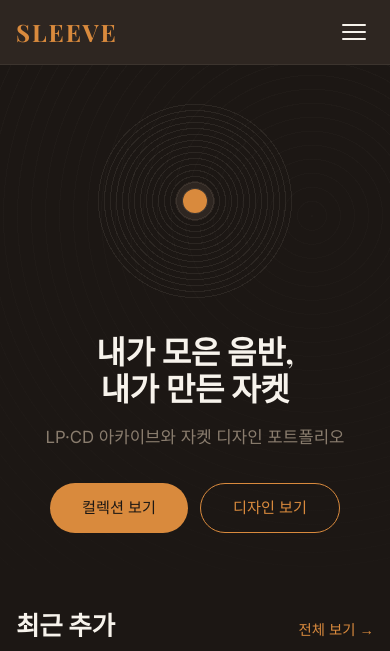
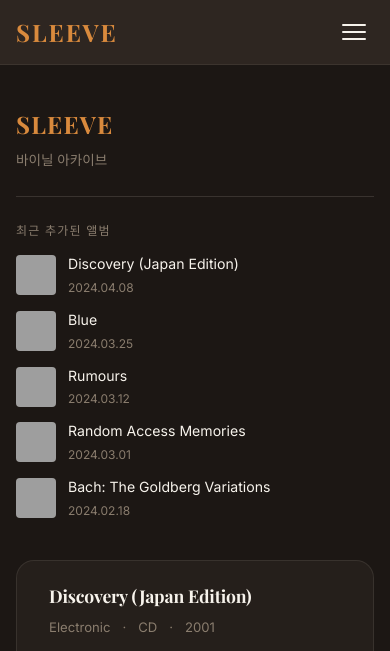
Before and after one commit to Kmg926/Std_Web_tech, a PHP site: page / in a window 390 px wide. Shown: the top 651 px of the page. Run offline with PHP 8.4, Linux system fonts and the light colour scheme; grey boxes are pictures that could not be loaded.

Commit message:
Feat(fe): rebuild index with sidebar+feed layout, fix album tracklist position

```diff
--- a/assets/css/pages.css
+++ b/assets/css/pages.css
@@ -616,3 +616,192 @@
   font-size: 0.95rem;
   word-break: break-all;
 }
+
+
+/* ============================ Main layout (index.html) ============================ */
+.main-layout {
+  display: grid;
+  grid-template-columns: 1fr;
+  gap: var(--space-7);
+  padding: var(--space-7) 0;
+}
+
+@media (min-width: 1200px) {
+  .main-layout {
+    grid-template-columns: 280px 1fr;
+    align-items: start;
+  }
+}
+
+/* Sidebar */
+.sidebar {
+  position: sticky;
+  top: calc(64px + var(--space-4));  /* navbar 높이 + 여백 */
+}
+
+.sidebar__intro {
+  margin-bottom: var(--space-5);
+}
+
+.sidebar__site-name {
+  font-family: var(--font-display);
+  font-size: 1.5rem;
+  font-weight: 700;
+  color: var(--amber);
+  letter-spacing: 0.05em;
+}
+
+.sidebar__tagline {
+  color: var(--muted);
+  font-size: 0.85rem;
+  margin-top: var(--space-1);
+}
+
+.sidebar__divider {
+  border: none;
+  border-top: 1px solid rgba(var(--line-rgb), 0.15);
+  margin: var(--space-5) 0;
+}
+
+.sidebar__section-label {
+  font-size: 0.75rem;
+  text-transform: uppercase;
+  letter-spacing: 0.1em;
+  color: var(--muted);
+  margin-bottom: var(--space-3);
+}
+
+.sidebar__list {
+  list-style: none;
+  padding: 0;
+  display: flex;
+  flex-direction: column;
+  gap: var(--space-3);
+}
+
+.sidebar__album-link {
+  display: flex;
+  align-items: center;
+  gap: var(--space-3);
+  color: inherit;
+  transition: color var(--transition-base);
+}
+
+.sidebar__album-link:hover .sidebar__album-title {
+  color: var(--amber);
+}
+
+.sidebar__thumb {
+  width: 40px;
+  height: 40px;
+  object-fit: cover;
+  border-radius: var(--radius-sm);
+  flex-shrink: 0;
+  background-color: var(--bg-surface);
+}
+
+.sidebar__album-info {
+  display: flex;
+  flex-direction: column;
+  gap: 2px;
+  min-width: 0;
+}
+
+.sidebar__album-title {
+  font-size: 0.88rem;
+  color: var(--paper);
+  white-space: nowrap;
+  overflow: hidden;
+  text-overflow: ellipsis;
+  transition: color var(--transition-base);
+}
+
+.sidebar__album-date {
+  font-size: 0.75rem;
+  color: var(--muted);
+}
+
+/* Feed (post cards) */
+.feed {
+  display: flex;
+  flex-direction: column;
+  gap: var(--space-8);
+}
+
+.post {
+  background-color: var(--bg-card);
+  border: 1px solid rgba(var(--line-rgb), 0.1);
+  border-radius: var(--radius-lg);
+  overflow: hidden;
+  transition: border-color var(--transition-base);
+}
+
+.post:hover {
+  border-color: rgba(var(--line-rgb), 0.3);
+}
+
+.post__header {
+  padding: var(--space-5) var(--space-6) 0;
+}
+
+.post__title {
+  font-family: var(--font-display);
+  font-size: clamp(1.1rem, 2vw, 1.4rem);
+  line-height: 1.3;
+  margin-bottom: var(--space-2);
+}
+
+.post__title a {
+  color: var(--paper);
+  transition: color var(--transition-base);
+}
+
+.post__title a:hover {
+  color: var(--amber);
+}
+
+.post__meta {
+  display: flex;
+  gap: var(--space-3);
+  color: var(--muted);
+  font-size: 0.82rem;
+  margin-bottom: var(--space-4);
+}
+
+.post__meta span + span::before {
+  content: '·';
+  margin-right: var(--space-3);
+}
+
+.post__cover-link {
+  display: block;
+}
+
+.post__cover {
+  width: 100%;
+  aspect-ratio: 16 / 9;
+  object-fit: cover;
+  display: block;
+  background-color: var(--bg-surface);
+}
+
+.post__body {
+  padding: var(--space-5) var(--space-6) var(--space-6);
+}
+
+.post__excerpt {
+  color: var(--cream);
+  line-height: 1.8;
+  margin-bottom: var(--space-4);
+}
+
+.post__more {
+  color: var(--amber);
+  font-size: 0.9rem;
+  font-weight: 500;
+  transition: color var(--transition-base);
+}
+
+.post__more:hover {
+  color: var(--amber-d);
+}
--- a/assets/js/album.js
+++ b/assets/js/album.js
@@ -122,10 +122,10 @@
         </ul>
 
         ${renderMoods(album.moods)}
+        ${renderTracks(album.tracks)}
       </div>
     </article>
 
-    ${renderTracks(album.tracks)}
     ${renderNote(album.note)}
     ${renderRelated()}
   `;
--- a/index.html
+++ b/index.html
@@ -16,127 +16,95 @@
 <body>
   <div id="navbar-placeholder"></div>
 
-  <main id="main-content">
+  <div class="container">
+    <div class="main-layout">
 
-    <!-- Hero -->
-    <section class="hero">
-      <div class="hero__content">
-        <div class="vinyl-ring hero__ring" aria-hidden="true"></div>
-        <h1>내가 모은 음반,<br>내가 만든 자켓</h1>
-        <p class="hero__subtitle">LP·CD 아카이브와 자켓 디자인 포트폴리오</p>
-        <div class="hero__actions">
-          <a class="btn-primary" href="collection.html">컬렉션 보기</a>
-          <a class="btn-outline" href="designs.html">디자인 보기</a>
+      <!-- 좌측 사이드바 -->
+      <aside class="sidebar" aria-label="사이드바">
+        <div class="sidebar__intro">
+          <p class="sidebar__site-name">SLEEVE</p>
+          <p class="sidebar__tagline">바이닐 아카이브</p>
         </div>
-      </div>
-    </section>
+        <hr class="sidebar__divider">
+        <div class="sidebar__recent">
+          <p class="sidebar__section-label">최근 추가된 앨범</p>
+          <ul id="sidebarAlbums" class="sidebar__list">
+            <li class="sidebar__list-item sidebar__list-item--loading">불러오는 중&hellip;</li>
+          </ul>
+        </div>
+      </aside>
 
-    <!-- 최근 추가 앨범 -->
-    <section class="section">
-      <div class="container">
-        <div class="section__header">
-          <h2>최근 추가</h2>
-          <a class="section__link" href="collection.html">전체 보기 &rarr;</a>
-        </div>
-        <div class="grid" id="recentAlbums">
+      <!-- 우측 메인 피드 -->
+      <main id="main-content" class="feed">
+        <div id="feedPosts">
           <p class="text-muted">불러오는 중&hellip;</p>
         </div>
-      </div>
-    </section>
+      </main>
 
-    <!-- 최근 디자인 -->
-    <section class="section">
-      <div class="container">
-        <div class="section__header">
-          <h2>최근 디자인</h2>
-          <a class="section__link" href="designs.html">전체 보기 &rarr;</a>
-        </div>
-        <div class="grid grid--3" id="recentDesigns">
-          <p class="text-muted">불러오는 중&hellip;</p>
-        </div>
-      </div>
-    </section>
-
-    <!-- 바이닐 문화 (정적) -->
-    <section class="section">
-      <div class="container">
-        <div class="section__header">
-          <h2>바이닐을 기록하는 방법</h2>
-        </div>
-        <div class="grid grid--3">
-
-          <article class="value-card">
-            <span class="value-card__mark" aria-hidden="true">&#9678;</span>
-            <h3 class="value-card__title">수집 &middot; Archive</h3>
-            <p class="value-card__desc">보유한 LP와 CD를 자켓, 트랙리스트, 감상평과 함께 한 장 한 장 기록합니다.</p>
-          </article>
-
-          <article class="value-card">
-            <span class="value-card__mark" aria-hidden="true">&#9671;</span>
-            <h3 class="value-card__title">창작 &middot; Portfolio</h3>
-            <p class="value-card__desc">직접 만든 자켓과 바이닐 디자인을 제작 의도와 과정과 함께 전시합니다.</p>
-          </article>
-
-          <article class="value-card">
-            <span class="value-card__mark" aria-hidden="true">&#9633;</span>
-            <h3 class="value-card__title">공유 &middot; Curation</h3>
-            <p class="value-card__desc">무드와 테마별 추천, 입문 가이드로 바이닐 문화를 함께 나눕니다.</p>
-          </article>
-
-        </div>
-      </div>
-    </section>
-
-  </main>
+    </div>
+  </div>
 
   <div id="footer-placeholder"></div>
 
   <script src="assets/js/components.js"></script>
   <script>
     (async () => {
-      const recentAlbumsEl = document.getElementById('recentAlbums');
-      const recentDesignsEl = document.getElementById('recentDesigns');
       const e = SLEEVE.escapeHTML;
+      const sidebarEl = document.getElementById('sidebarAlbums');
+      const feedEl = document.getElementById('feedPosts');
 
-      const [albums, designs] = await Promise.all([
-        SLEEVE.loadAlbums(),
-        SLEEVE.loadDesigns()
-      ]);
+      const albums = await SLEEVE.loadAlbums();
 
-      // 최근 앨범 4개 — 빈 데이터 방어
-      if (albums.length) {
-        recentAlbumsEl.innerHTML = albums.slice(0, 4).map((a) => `
-          <a class="card" href="album.html?id=${e(a.id)}">
-            <div class="card__cover">
-              ${a.is_limited ? '<span class="badge-limited">한정반</span>' : ''}
-              <img data-src="${e(a.cover_path)}" src="assets/img/ui/placeholder.svg" alt="${e(a.title)} 자켓" loading="lazy" onerror="this.onerror=null;this.src='assets/img/ui/placeholder.svg'">
-            </div>
-            <div class="card__body">
-              <p class="card__artist">${e(a.artist)}</p>
-              <h3 class="card__title">${e(a.title)}</h3>
-              <div class="card__meta"><span>${e(String(a.release_year))}</span><span>${e(a.format)}</span></div>
-            </div>
-          </a>
+      // created_at 내림차순 정렬 (문자열 "YYYY-MM-DD" 비교)
+      const sorted = albums
+        .slice()
+        .sort((a, b) => String(b.created_at).localeCompare(String(a.created_at)));
+
+      /* ---------- 사이드바: 최근 추가된 앨범 최대 5개 ---------- */
+      if (sorted.length) {
+        sidebarEl.innerHTML = sorted.slice(0, 5).map((a) => `
+          <li class="sidebar__list-item">
+            <a href="album.html?id=${e(a.id)}" class="sidebar__album-link">
+              <img class="sidebar__thumb" data-src="${e(a.cover_path)}" src="assets/img/ui/placeholder.svg" alt="${e(a.title)}" loading="lazy">
+              <span class="sidebar__album-info">
+                <span class="sidebar__album-title">${e(a.title)}</span>
+                <span class="sidebar__album-date">${e(SLEEVE.formatDate(a.created_at))}</span>
+              </span>
+            </a>
+          </li>
         `).join('');
       } else {
-        recentAlbumsEl.innerHTML = '<p class="text-muted">표시할 음반이 없습니다.</p>';
+        sidebarEl.innerHTML = '<li class="sidebar__list-item text-muted">표시할 음반이 없습니다.</li>';
       }
 
-      // 최근 디자인 3개 — 빈 데이터 방어
-      if (designs.length) {
-        recentDesignsEl.innerHTML = designs.slice(0, 3).map((d) => `
-          <a class="card" href="design.html?id=${e(d.id)}">
-            <div class="card__cover">
-              <img data-src="${e(d.thumb_path)}" src="assets/img/ui/placeholder.svg" alt="${e(d.title)} 디자인" loading="lazy" onerror="this.onerror=null;this.src='assets/img/ui/placeholder.svg'">
-            </div>
-            <div class="card__body">
-              <h3 class="card__title">${e(d.title)}</h3>
-              <p class="card__meta">${e(d.tools.join(', '))}</p>
-            </div>
-          </a>
-        `).join('');
+      /* ---------- 메인 피드: 전체 앨범 포스트 ---------- */
+      if (sorted.length) {
+        feedEl.innerHTML = sorted.map((a) => {
+          // note excerpt: escape 후에 자른다 (엔티티가 중간에 잘리지 않도록 길이 기준은 원본 escape 결과)
+          let excerptHTML = '';
+          if (a.note && String(a.note).trim()) {
+            const safe = e(a.note);
+            const truncated = safe.length > 150 ? safe.slice(0, 150) + '&hellip;' : safe;
+            excerptHTML = `<p class="post__excerpt">${truncated}</p>`;
+          }
+          return `
+            <article class="post">
+              <header class="post__header">
+                <h2 class="post__title"><a href="album.html?id=${e(a.id)}">${e(a.title)}</a></h2>
+                <p class="post__meta"><span>${e(a.genre)}</span> <span>${e(a.format)}</span> <span>${e(String(a.release_year))}</span></p>
+              </header>
+              <a href="album.html?id=${e(a.id)}" class="post__cover-link">
+                <img class="post__cover" data-src="${e(a.cover_path)}" src="assets/img/ui/placeholder.svg" alt="${e(a.title)} 자켓" loading="lazy">
+              </a>
+              <div class="post__body">
+                ${excerptHTML}
+                <a href="album.html?id=${e(a.id)}" class="post__more">자세히 보기 &rarr;</a>
+              </div>
+            </article>
+          `;
+        }).join('');
       } else {
-        recentDesignsEl.innerHTML = '<p class="text-muted">표시할 디자인이 없습니다.</p>';
+        feedEl.innerHTML = '<div class="empty-state"><p>아직 기록된 음반이 없습니다.</p></div>';
       }
 
       // 동적으로 추가된 이미지에 lazy load 재적용
```
